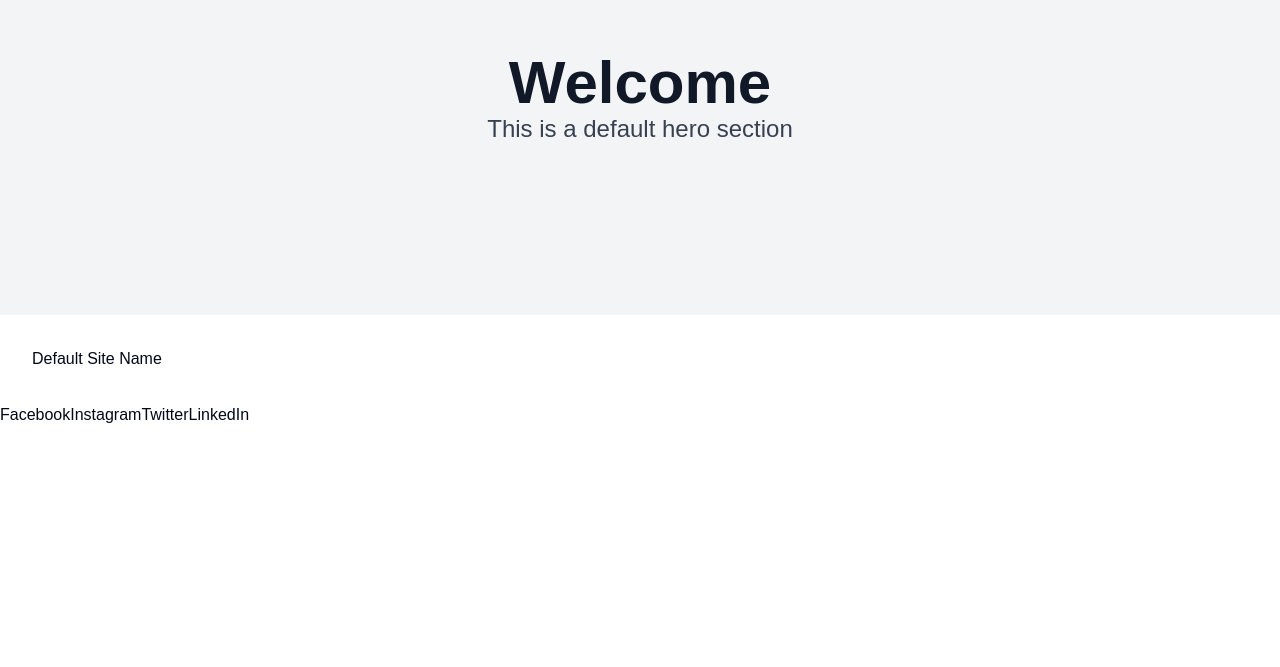
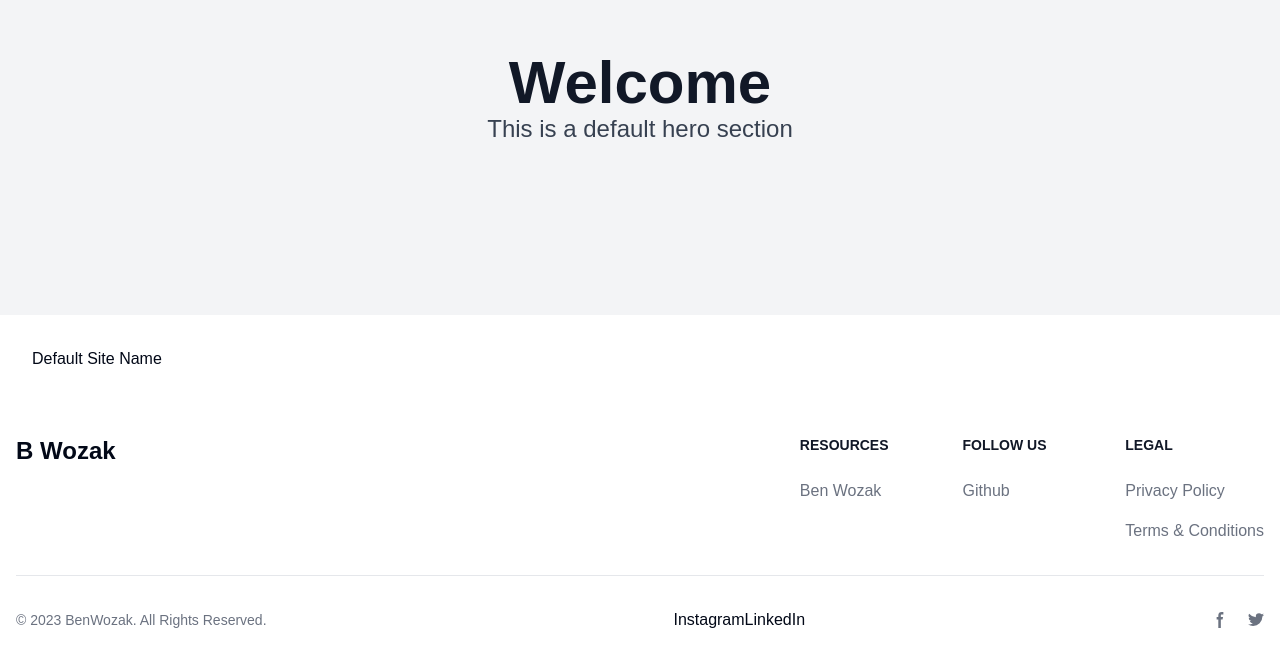
Before and after one commit to benWozak/i4h-frontend, a Next.js app: page / in a window 1280 px wide. Shown: the part 101-768 px from the top of the page. Built offline with nearby package versions, Linux system fonts and the light colour scheme; no server answers.

Commit message:
added footer

```diff
--- a/src/app/layout.tsx
+++ b/src/app/layout.tsx
@@ -5,6 +5,7 @@
 
 import ErrorBoundary from "@/components/layout/ErrorBoundary";
 import Nav from "@/components/layout/Nav";
+import Footer from "@/components/layout/Footer";
 
 const geistSans = localFont({
   src: "./fonts/GeistVF.woff",
@@ -108,15 +109,7 @@
             <Nav items={navigation?.items} logo={brand?.companyLogo?.url} />
           </header>
           {children}
-          <footer>
-            {/* Add footer with social links */}
-            <div>
-              <a href={brand?.socialLinks.facebook}>Facebook</a>
-              <a href={brand?.socialLinks.instagram}>Instagram</a>
-              <a href={brand?.socialLinks.twitter}>Twitter</a>
-              <a href={brand?.socialLinks.linkedin}>LinkedIn</a>
-            </div>
-          </footer>
+          <Footer brand={brand} />
         </ErrorBoundary>
       </body>
     </html>
--- /dev/null
+++ b/src/components/layout/Footer.tsx
@@ -0,0 +1,125 @@
+import React from "react";
+
+type Props = {
+  brand: any;
+};
+
+function Footer({ brand }: Props) {
+  return (
+    <footer className="bg-white dark:bg-gray-900">
+      <div className="mx-auto w-full max-w-screen-xl p-4 py-6 lg:py-8">
+        <div className="md:flex md:justify-between">
+          <div className="mb-6 md:mb-0">
+            <a href="" className="flex items-center">
+              <span className="self-center text-2xl font-semibold whitespace-nowrap dark:text-white">
+                B Wozak
+              </span>
+            </a>
+          </div>
+          <div className="grid grid-cols-2 gap-8 sm:gap-6 sm:grid-cols-3">
+            <div>
+              <h2 className="mb-6 text-sm font-semibold text-gray-900 uppercase dark:text-white">
+                Resources
+              </h2>
+              <ul className="text-gray-500 dark:text-gray-400 font-medium">
+                <li className="mb-4">
+                  <a href="benwozak.netlify.app" className="hover:underline">
+                    Ben Wozak
+                  </a>
+                </li>
+              </ul>
+            </div>
+            <div>
+              <h2 className="mb-6 text-sm font-semibold text-gray-900 uppercase dark:text-white">
+                Follow us
+              </h2>
+              <ul className="text-gray-500 dark:text-gray-400 font-medium">
+                <li className="mb-4">
+                  <a
+                    href="https://github.com/BenWozak"
+                    className="hover:underline "
+                  >
+                    Github
+                  </a>
+                </li>
+              </ul>
+            </div>
+            <div>
+              <h2 className="mb-6 text-sm font-semibold text-gray-900 uppercase dark:text-white">
+                Legal
+              </h2>
+              <ul className="text-gray-500 dark:text-gray-400 font-medium">
+                <li className="mb-4">
+                  <a href="#" className="hover:underline">
+                    Privacy Policy
+                  </a>
+                </li>
+                <li>
+                  <a href="#" className="hover:underline">
+                    Terms &amp; Conditions
+                  </a>
+                </li>
+              </ul>
+            </div>
+          </div>
+        </div>
+        <hr className="my-6 border-gray-200 sm:mx-auto dark:border-gray-700 lg:my-8" />
+        <div className="sm:flex sm:items-center sm:justify-between">
+          <span className="text-sm text-gray-500 sm:text-center dark:text-gray-400">
+            © 2023{" "}
+            <a href="benwozak.netlify.app" className="hover:underline">
+              BenWozak
+            </a>
+            . All Rights Reserved.
+          </span>
+          <div>
+            <a href={brand?.socialLinks.instagram}>Instagram</a>
+            <a href={brand?.socialLinks.linkedin}>LinkedIn</a>
+          </div>
+          <div className="flex mt-4 sm:justify-center sm:mt-0">
+            <a
+              href={brand?.socialLinks.facebook}
+              className="text-gray-500 hover:text-gray-900 dark:hover:text-white"
+            >
+              <svg
+                className="w-4 h-4"
+                aria-hidden="true"
+                xmlns="http://www.w3.org/2000/svg"
+                fill="currentColor"
+                viewBox="0 0 8 19"
+              >
+                <path
+                  fill-rule="evenodd"
+                  d="M6.135 3H8V0H6.135a4.147 4.147 0 0 0-4.142 4.142V6H0v3h2v9.938h3V9h2.021l.592-3H5V3.591A.6.6 0 0 1 5.592 3h.543Z"
+                  clip-rule="evenodd"
+                />
+              </svg>
+              <span className="sr-only">Facebook page</span>
+            </a>
+            <a
+              href={brand?.socialLinks.twitter}
+              className="text-gray-500 hover:text-gray-900 dark:hover:text-white ms-5"
+            >
+              <svg
+                className="w-4 h-4"
+                aria-hidden="true"
+                xmlns="http://www.w3.org/2000/svg"
+                fill="currentColor"
+                viewBox="0 0 20 17"
+              >
+                <path
+                  fill-rule="evenodd"
+                  d="M20 1.892a8.178 8.178 0 0 1-2.355.635 4.074 4.074 0 0 0 1.8-2.235 8.344 8.344 0 0 1-2.605.98A4.13 4.13 0 0 0 13.85 0a4.068 4.068 0 0 0-4.1 4.038 4 4 0 0 0 .105.919A11.705 11.705 0 0 1 1.4.734a4.006 4.006 0 0 0 1.268 5.392 4.165 4.165 0 0 1-1.859-.5v.05A4.057 4.057 0 0 0 4.1 9.635a4.19 4.19 0 0 1-1.856.07 4.108 4.108 0 0 0 3.831 2.807A8.36 8.36 0 0 1 0 14.184 11.732 11.732 0 0 0 6.291 16 11.502 11.502 0 0 0 17.964 4.5c0-.177 0-.35-.012-.523A8.143 8.143 0 0 0 20 1.892Z"
+                  clip-rule="evenodd"
+                />
+              </svg>
+              <span className="sr-only">Twitter page</span>
+            </a>
+          </div>
+        </div>
+      </div>
+    </footer>
+  );
+}
+
+export default Footer;
--- a/src/components/layout/Nav.tsx
+++ b/src/components/layout/Nav.tsx
@@ -29,7 +29,12 @@
     <div className="flex items-center justify-between px-4 py-2">
       {!!logo && (
         <Link href="/">
-          <Image src={logo} alt="Company Logo" width={100} height={50} />
+          <Image
+            src={`${process.env.NEXT_PUBLIC_PAYLOAD_URL}${logo}`}
+            alt="Company Logo"
+            width={100}
+            height={50}
+          />
         </Link>
       )}
       <NavigationMenu>
```
